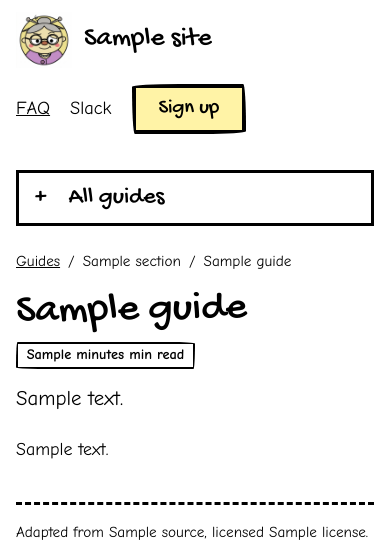
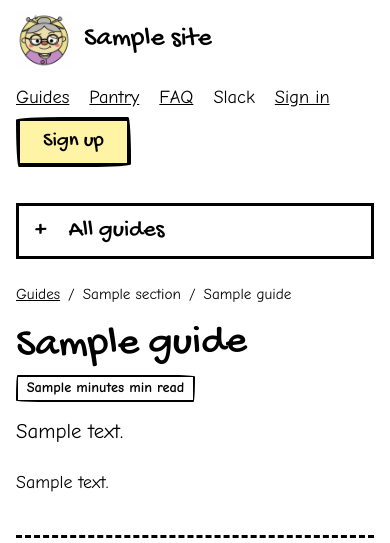
Before and after one commit to ThisisShashwat/grandma-public, a Python web app: template templates/pages/guide.html in a window 390 px wide. Shown: the top 543 px of the page. Run offline with Jinja, Linux system fonts and the light colour scheme; the template is opened without the code that fills it: most values are stand-ins (such as "Sample title", 1, 10 or a date in 2020); some libraries are stand-ins or nearby versions.

Commit message:
Header links: Guides, Pantry and Dashboard (Sign in while signed out) beside FAQ, Slack and Sign up; the nav wraps on phones; tests for the links, the one user read per request, and three tests that assumed the old header or an old settings group name
Co-Authored-By: Claude Sonnet 5.5 <noreply@anthropic.com>

```diff
--- a/static/css/core/header.css
+++ b/static/css/core/header.css
@@ -2,6 +2,6 @@
 .brand { display: flex; align-items: center; gap: 0.75rem; font-family: var(--display); font-size: 1.7rem; color: var(--ink); text-decoration: none; }
 .chip { width: 3.5rem; }
 .chip.ph::before { font-size: 0.5rem; border-width: 2px; padding: 0; }
-.strip nav { display: flex; align-items: center; gap: 1.25rem; }
+.strip nav { display: flex; flex-wrap: wrap; align-items: center; gap: 0.4rem 1.25rem; }
 .strip nav a:not(.btn) { color: var(--ink); font-size: 1.15rem; }
 .strip .btn { font-size: 1.3rem; }
--- a/templates/components/header.html
+++ b/templates/components/header.html
@@ -5,8 +5,15 @@
     {{ site.name }}
   </a>
   <nav aria-label="Main">
+    <a href="{{ url('guides') }}">Guides</a>
+    <a href="{{ url('shop') }}">Pantry</a>
     <a href="{{ url('home') }}#faq">FAQ</a>
     <a data-link="slack" {{ link_attrs("slack") }}>Slack</a>
+    {% if request is defined and request.user.is_authenticated %}
+    <a href="{{ url('dashboard') }}">Dashboard</a>
+    {% else %}
+    <a href="{{ url('login') }}">Sign in</a>
+    {% endif %}
     <a class="btn" data-link="signup" data-confetti {{ link_attrs("signup") }}>Sign up</a>
   </nav>
 </header>
```
